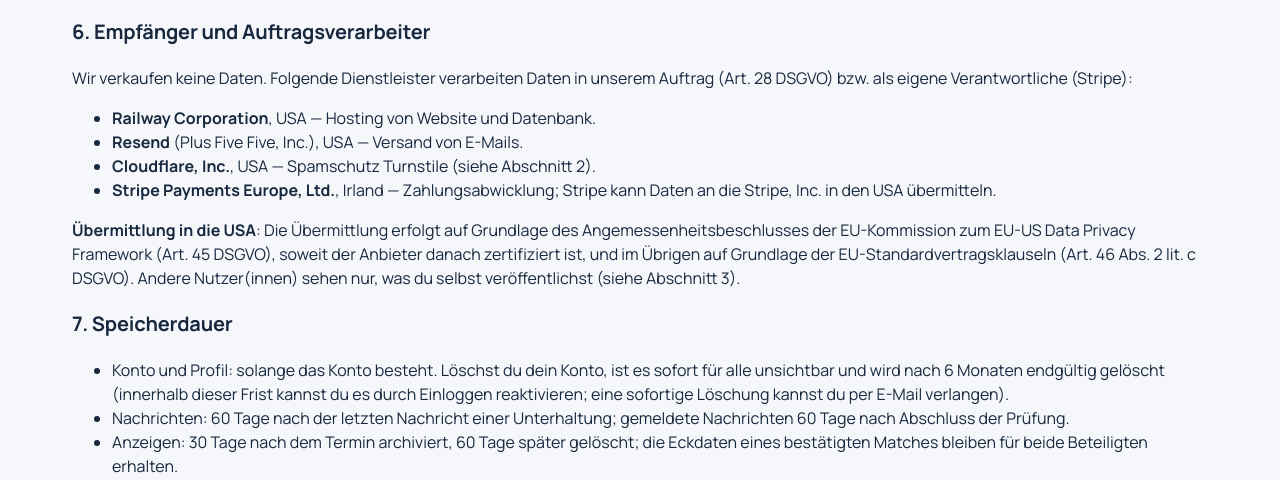
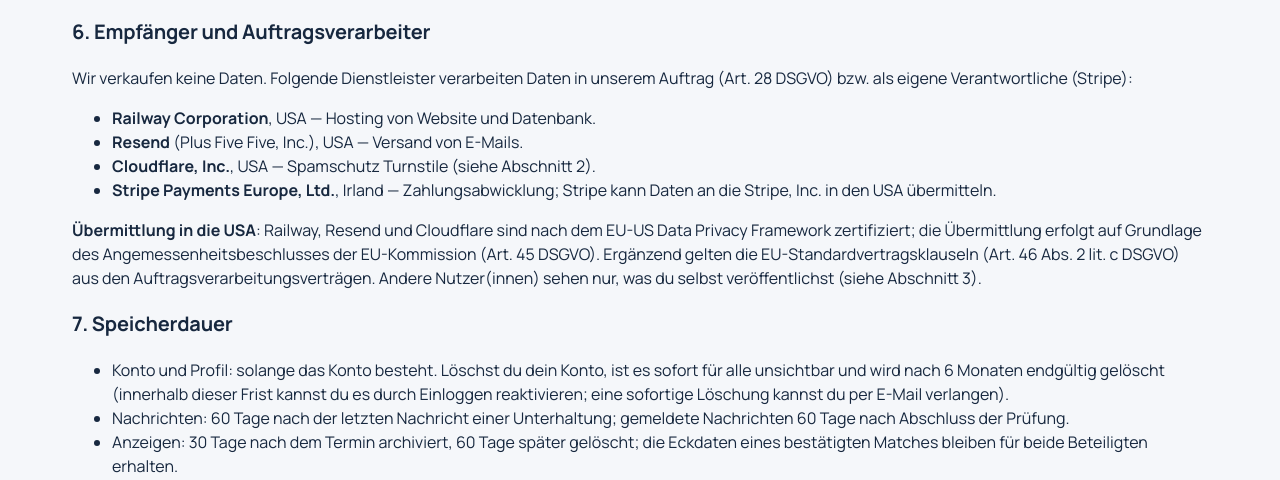
Before and after one commit to dbertholdo/VokalBoard-Github, a FastAPI app: template app/templates/datenschutz.html in a window 1280 px wide. Shown: the part 2025-2505 px from the top of the page. Run offline with FastAPI, Linux system fonts and the light colour scheme; the template is opened without the code that fills it, so the values that code supplies are empty; parts of the project's set-up code (start-up, migrations or seed data) failed here and were passed over; some libraries are stand-ins or nearby versions.

Commit message:
Datenschutz: Railway, Resend, Cloudflare are DPF-certified
Co-Authored-By: Claude Opus 5.5 <noreply@anthropic.com>

```diff
--- a/app/templates/datenschutz.html
+++ b/app/templates/datenschutz.html
@@ -121,10 +121,10 @@ E-Mail-Adresse und den Kauf (Paket, Betrag, deine Zustimmungen).</p>
     <li><strong>Stripe Payments Europe, Ltd.</strong>, Irland — Zahlungsabwicklung; Stripe kann
         Daten an die Stripe, Inc. in den USA übermitteln.</li>
 </ul>
-<p><strong>Übermittlung in die USA</strong>: Die Übermittlung erfolgt auf Grundlage des
-Angemessenheitsbeschlusses der EU-Kommission zum EU-US Data Privacy Framework (Art. 45 DSGVO),
-soweit der Anbieter danach zertifiziert ist, und im Übrigen auf Grundlage der
-EU-Standardvertragsklauseln (Art. 46 Abs. 2 lit. c DSGVO). Andere Nutzer(innen) sehen nur, was du
+<p><strong>Übermittlung in die USA</strong>: Railway, Resend und Cloudflare sind nach dem
+EU-US Data Privacy Framework zertifiziert; die Übermittlung erfolgt auf Grundlage des
+Angemessenheitsbeschlusses der EU-Kommission (Art. 45 DSGVO). Ergänzend gelten die
+EU-Standardvertragsklauseln (Art. 46 Abs. 2 lit. c DSGVO) aus den Auftragsverarbeitungsverträgen. Andere Nutzer(innen) sehen nur, was du
 selbst veröffentlichst (siehe Abschnitt 3).</p>
 
 <h3>7. Speicherdauer</h3>
```
Also changed, not shown: HANDOFF.md (+1 -1 lines).
